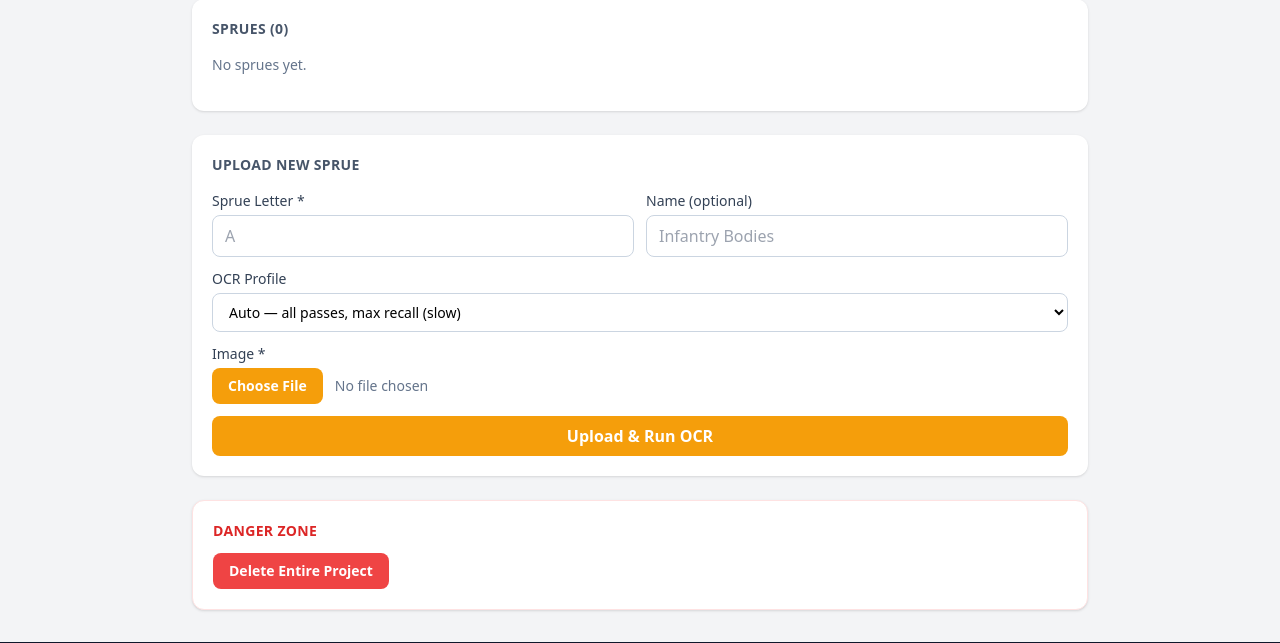
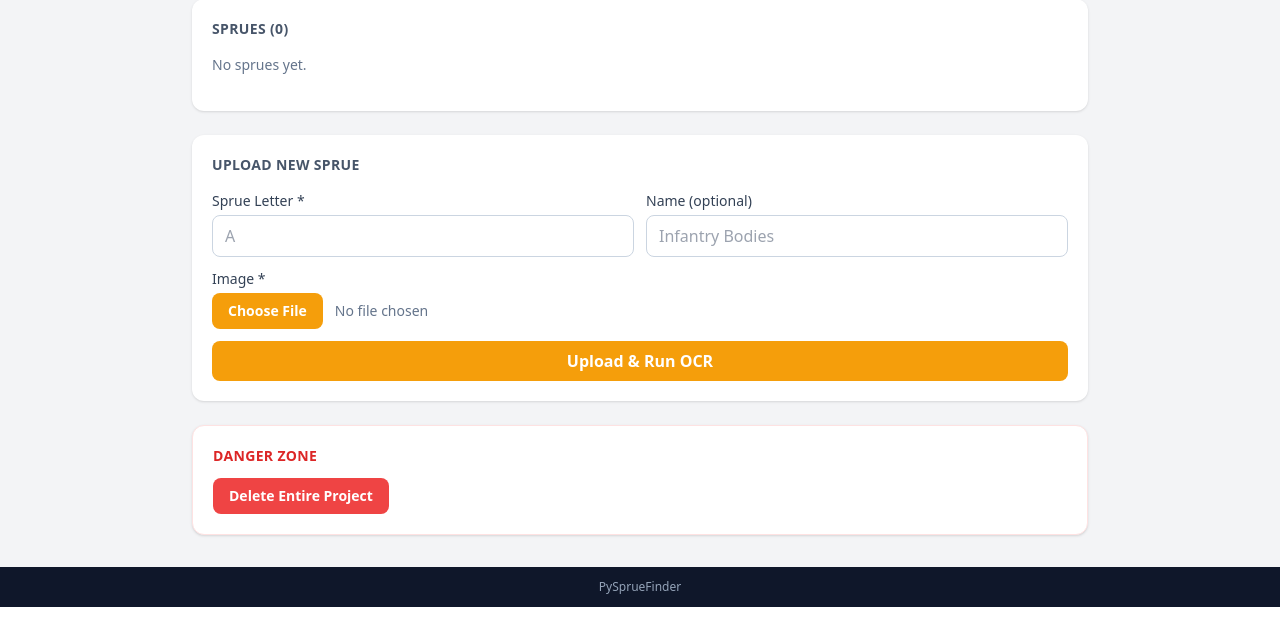
Before and after one commit to oxivanisher/PySprueFinder, a FastAPI app: template app/templates/admin/project_edit.html in a window 1280 px wide. Shown: the part 271-914 px from the top of the page. After the commit the page ends 878 px from the top, so only its background shows below. Run offline with FastAPI, Linux system fonts and the light colour scheme; the template is opened without the code that fills it, so the values that code supplies are empty; some libraries are stand-ins or nearby versions.

Commit message:
add OCR stuff

```diff
--- a/app/routers/admin.py
+++ b/app/routers/admin.py
@@ -12,7 +12,7 @@ from app.auth import require_admin
 from app.config import settings
 from app.database import get_db
 from app.models import NumberLocation, Project, Sprue
-from app.ocr import PROFILES, process_image
+from app.ocr import process_image
 from app.schemas import NumberLocationOut
 
 router = APIRouter()
@@ -97,13 +97,11 @@ async def upload_sprue(
     request: Request,
     letter: str = Form(...),
     name: str = Form(""),
-    profile: str = Form("auto"),
     image: UploadFile = File(...),
     db: Session = Depends(get_db),
     _=Depends(require_admin),
 ):
-    if profile not in PROFILES:
-        profile = "auto"
+    profile = "auto"
     project = db.query(Project).filter(Project.id == project_id).first()
     if not project:
         return RedirectResponse(url="/admin", status_code=302)
--- a/app/templates/admin/project_edit.html
+++ b/app/templates/admin/project_edit.html
@@ -94,17 +94,6 @@
         </div>
       </div>
       <div>
-        <label class="block text-sm font-medium text-slate-700 mb-1">OCR Profile</label>
-        <select name="profile"
-                class="w-full px-3 py-2 border border-slate-300 rounded-lg focus:outline-none focus:ring-2 focus:ring-amber-400 bg-white text-sm">
-          <option value="auto">Auto — all passes, max recall (slow)</option>
-          <option value="clear">Clear Photo — fast, low noise</option>
-          <option value="embossed">Embossed Plastic — surface relief focus</option>
-          <option value="bw">Black &amp; White — Otsu threshold</option>
-          <option value="raw">Raw — no preprocessing</option>
-        </select>
-      </div>
-      <div>
         <label class="block text-sm font-medium text-slate-700 mb-1">Image *</label>
         <input type="file" name="image" accept="image/*"
                class="w-full text-sm text-slate-500 file:mr-3 file:py-2 file:px-4 file:rounded-lg file:border-0 file:bg-amber-500 file:text-white file:font-semibold hover:file:bg-amber-600"
```
